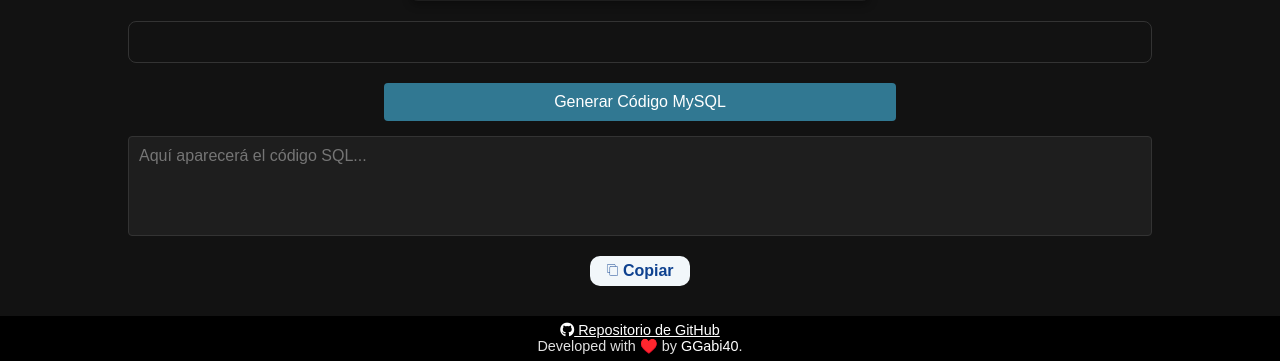
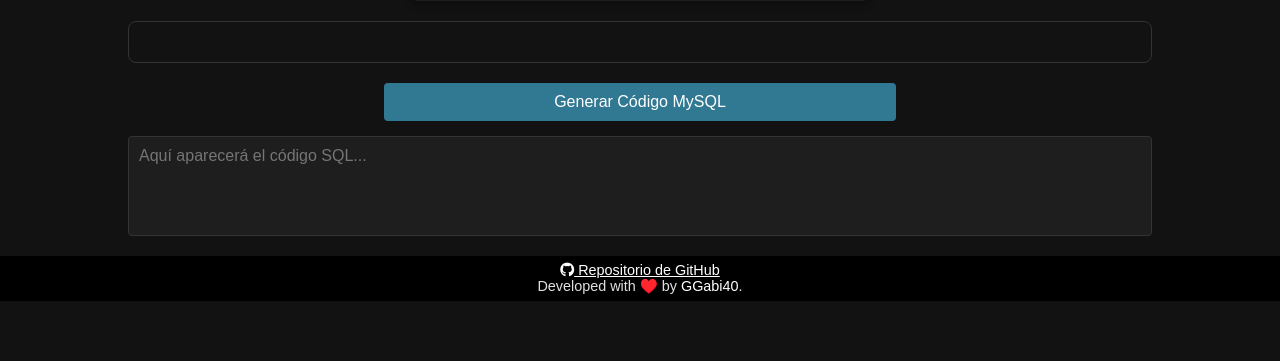
Before and after one commit to GGabi40/fake-data-bbdd, a Flask app: page / in a window 1280 px wide. Shown: the part 575-936 px from the top of the page. After the commit the page ends 876 px from the top, so only its background shows below. Run offline with Flask 3, Linux system fonts and the light colour scheme.

Commit message:
select update

```diff
--- a/static/css/style.css
+++ b/static/css/style.css
@@ -158,77 +158,6 @@ tbody tr:nth-child(odd) {
     height: 100px;
 }
 
-#copy {
-    background-color: #f2f7fa;
-    width: 100px;
-    height: 30px;
-    border: none;
-    border-radius: 10px;
-    font-weight: 600;
-    cursor: pointer;
-    overflow: hidden;
-    transition-duration: 700ms;
-    margin-top: 20px;
-}
-
-#copy span:first-child {
-    color: #0e418f;
-    position: absolute;
-    transform: translate(-50%, -50%);
-}
-
-#copy span:last-child {
-    position: absolute;
-    color: #b5ccf3;
-    opacity: 0;
-    transform: translateY(100%) translateX(-50%);
-    height: 14px;
-    line-height: 13px;
-}
-
-#copy:focus {
-    background-color: #0e418f;
-    width: 120px;
-    height: 40px;
-    transition-delay: 100ms;
-    transition-duration: 500ms;
-}
-
-#copy:focus span:first-child {
-    color: #b5ccf3;
-    transform: translateX(-50%) translateY(-150%);
-    opacity: 0;
-    transition-duration: 500ms;
-}
-
-#copy:focus span:last-child {
-    transform: translateX(-50%) translateY(-50%);
-    opacity: 1;
-    transition-delay: 300ms;
-    transition-duration: 500ms;
-}
-
-#copy:focus:end {
-    background-color: #ffffff;
-    width: 120px;
-    height: 40px;
-    transition-duration: 900ms;
-}
-
-.centralize {
-    width: 100%;
-    height: 100%;
-    display: flex;
-    justify-content: center;
-    align-items: center;
-    text-align: center;
-}
-
-.description {
-    margin-top: 10px;
-    color: #b5ccf3;
-}
-
 footer {
     margin-top: 20px;
     width: 100%;
--- a/static/js/main.js
+++ b/static/js/main.js
@@ -36,13 +36,3 @@ document
 
     document.getElementById("sql-output").value = sqlOutput;
   });
-
-// COPIAR TEXTO de TEXTAREA
-let texto = document.getElementById("sql-output").value;
-const copiar = async () => {
-  try {
-    await navigator.clipboard.writeText(texto);
-  } catch (error) {
-    console.error("Un error! ", error);
-  }
-};
--- a/templates/base.html
+++ b/templates/base.html
@@ -161,31 +161,8 @@
 
     <button id="generate-sql-btn">Generar Código MySQL</button>
     <!-- Área de texto para mostrar el código MySQL generado -->
-    <textarea id="sql-output" readonly placeholder="Aquí aparecerá el código SQL..."></textarea>
+    <textarea id="sql-output" onclick="this.select()" readonly placeholder="Aquí aparecerá el código SQL..."></textarea>
 
-    <div class="centralize">
-        <div>
-            <button onclick="copiar()" id="copy">
-                <span><svg width="12" height="12" fill="#0E418F" xmlns="http://www.w3.org/2000/svg"
-                        shape-rendering="geometricPrecision" text-rendering="geometricPrecision"
-                        image-rendering="optimizeQuality" fill-rule="evenodd" clip-rule="evenodd"
-                        viewBox="0 0 467 512.22">
-                        <path fill-rule="nonzero"
-                            d="M131.07 372.11c.37 1 .57 2.08.57 3.2 0 1.13-.2 2.21-.57 3.21v75.91c0 10.74 4.41 20.53 11.5 27.62s16.87 11.49 27.62 11.49h239.02c10.75 0 20.53-4.4 27.62-11.49s11.49-16.88 11.49-27.62V152.42c0-10.55-4.21-20.15-11.02-27.18l-.47-.43c-7.09-7.09-16.87-11.5-27.62-11.5H170.19c-10.75 0-20.53 4.41-27.62 11.5s-11.5 16.87-11.5 27.61v219.69zm-18.67 12.54H57.23c-15.82 0-30.1-6.58-40.45-17.11C6.41 356.97 0 342.4 0 326.52V57.79c0-15.86 6.5-30.3 16.97-40.78l.04-.04C27.51 6.49 41.94 0 57.79 0h243.63c15.87 0 30.3 6.51 40.77 16.98l.03.03c10.48 10.48 16.99 24.93 16.99 40.78v36.85h50c15.9 0 30.36 6.5 40.82 16.96l.54.58c10.15 10.44 16.43 24.66 16.43 40.24v302.01c0 15.9-6.5 30.36-16.96 40.82-10.47 10.47-24.93 16.97-40.83 16.97H170.19c-15.9 0-30.35-6.5-40.82-16.97-10.47-10.46-16.97-24.92-16.97-40.82v-69.78zM340.54 94.64V57.79c0-10.74-4.41-20.53-11.5-27.63-7.09-7.08-16.86-11.48-27.62-11.48H57.79c-10.78 0-20.56 4.38-27.62 11.45l-.04.04c-7.06 7.06-11.45 16.84-11.45 27.62v268.73c0 10.86 4.34 20.79 11.38 27.97 6.95 7.07 16.54 11.49 27.17 11.49h55.17V152.42c0-15.9 6.5-30.35 16.97-40.82 10.47-10.47 24.92-16.96 40.82-16.96h170.35z">
-                        </path>
-                    </svg>
-                    Copiar</span>
-                <span>Copiado</span>
-            </button>
-            <div>
-                <div class="description">
-                    <div>
-                        <div></div>
-                    </div>
-                </div>
-            </div>
-        </div>
-    </div>
 
     {% block script %} {% endblock %}
 
```
